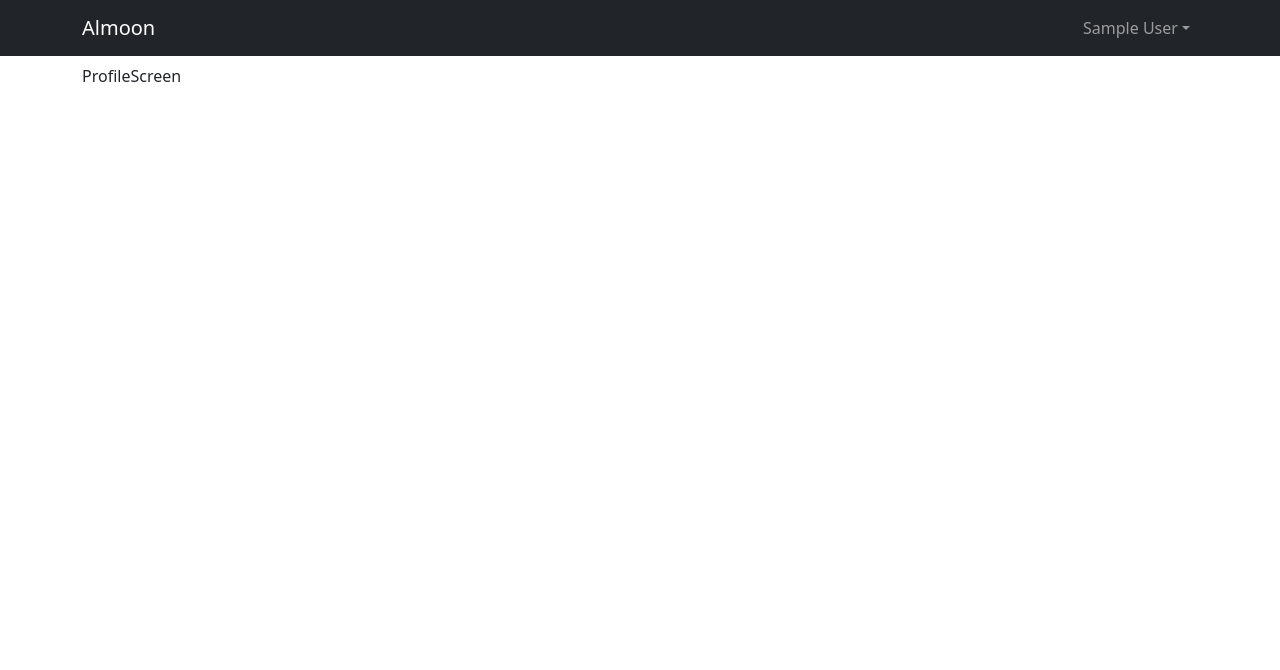
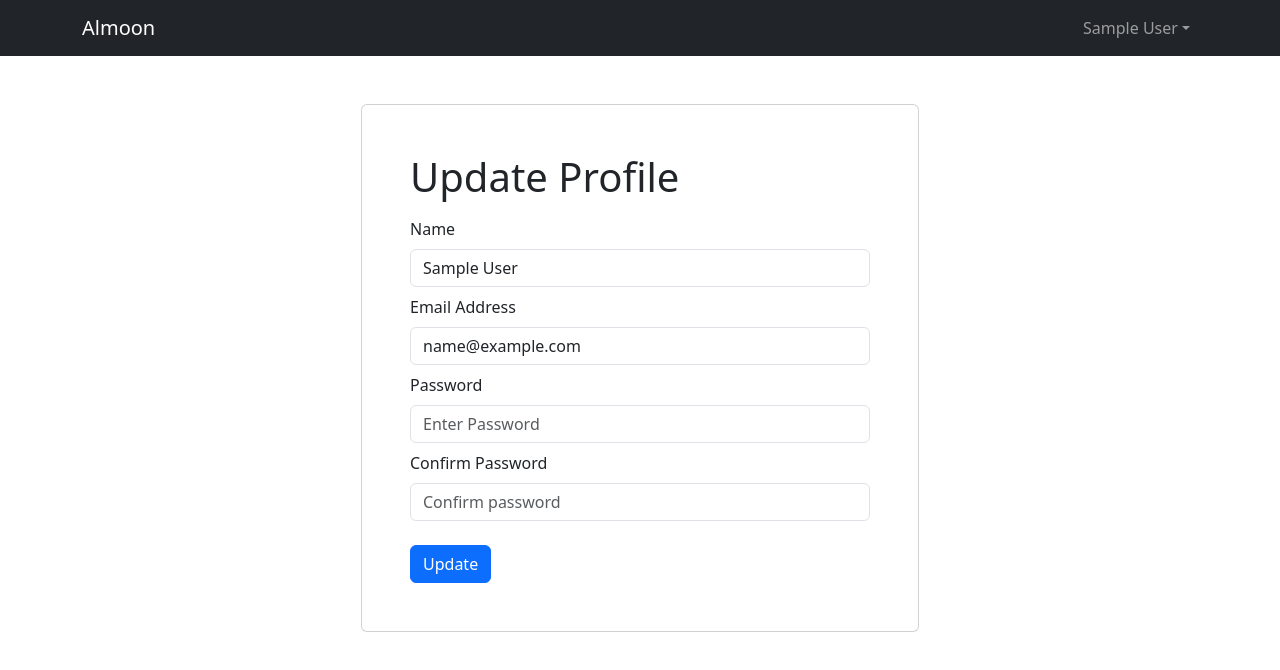
Before and after one commit to gusthescripter/Almoon, a React (Vite) app in the folder frontend/: page /profile in a window 1280 px wide. Shown: the top 670 px of the page. Built offline with nearby package versions, Linux system fonts and the light colour scheme; sample sign-in values are in the browser's storage.

Commit message:
all bugs fixed, all base functionality complete. Restart terminal is server error

```diff
--- a/frontend/src/screens/ProfileScreen.jsx
+++ b/frontend/src/screens/ProfileScreen.jsx
@@ -1,7 +1,97 @@
+import { useState, useEffect } from 'react';
+import { Link, useNavigate } from 'react-router-dom';
+import { useDispatch, useSelector } from 'react-redux';
+import { Form, Button } from 'react-bootstrap';
+import FormContainer from '../components/FormContainer';
+import { toast } from 'react-toastify';
+import Loader from '../components/Loader';
+import { setCredentials } from '../slices/authSlice';
+import { useUpdateUserMutation } from '../slices/usersApiSlice';
+
+const ProfileScreen = () => {
+	const [name, setName] = useState('');
+        const [email, setEmail] = useState('');
+        const [password, setPassword] = useState('');
+	const [confirmPassword, setConfirmPassword] = useState('');
+
+	const navigate = useNavigate();
+	const dispatch = useDispatch();
+
+	const { userInfo } = useSelector((state) => state.auth);
+
+	const [updateProfile, { isLoading }] = useUpdateUserMutation();
+
+	useEffect(() => {
+		setName(userInfo.name);
+		setEmail(userInfo.email);
+	}, [userInfo.setName, userInfo.setEmail]);
+
+        const submitHandler = async (e) => {
+		e.preventDefault();
+		if(password !== confirmPassword) {
+			toast.error('Passwors do not matxh');
+		} else {
+
+			try {
+				const res = await updateProfile({
+					_id: userInfo._id,
+					name,
+					email,
+					password
+				}).unwrap();
+				dispatch(setCredentials({...res}));
+				toast.succedd('Profile successfully updated');
+			} catch(err) {
+				toast.error(err?.data?.message || err.error);
+			}
+		}
+	}
+                                                              return (
+                <FormContainer>
+			<h1>Update Profile</h1>
+                        <Form onSubmit={ submitHandler }>
 
 
-const ProfileScreen = () => {
-	return <div>ProfileScreen</div>;
-};
+				<Form.Group className='my-2' controlId='name'>
+					<Form.Label>Name</Form.Label>
+					<Form.Control
+						type='text'
+						placeholder='Enter Name'
+						value={name}
+						onChange={(e) => setName(e.target.value)}
+					></Form.Control>
+				</Form.Group>
+				<Form.Group className='my-2' controlId='email'>                                                                     <Form.Label>Email Address</Form.Label>                                                                      <Form.Control
+                                                type='email'                                                                                                placeholder='Enter Email'
+                                                value={email}
+                                                onChange={ (e) => setEmail(e.target.value) }
+                                        ></Form.Control>
+                                </Form.Group>
+				<Form.Group className='my-2' controlId='password'>                                                                  <Form.Label>Password</Form.Label>                                                                           <Form.Control
+                                                type='password'
+                                                placeholder='Enter Password'                                                                                value={password}
+                                                onChange={ (e) => setPassword(e.target.value) }
+                                        ></Form.Control>
+                                </Form.Group>
+				<Form.Group className='my-2' controlId='confirmPassword'>
+					<Form.Label>Confirm Password</Form.Label>
+					<Form.Control
+						type='password'
+						placeholder='Confirm password'
+						value={confirmPassword}
+						onChange={(e) => setConfirmPassword(e.target.value)}
+					></Form.Control>
+				</Form.Group>
+
+				{isLoading && <Loader />}
+
+                                <Button type='submit' variant='primary' className='mt-3'>
+					Update
+                                </Button>
+
+                        </Form>                                       </FormContainer>
+        )
+
+}
 
 export default ProfileScreen;
--- a/frontend/src/slices/usersApiSlice.js
+++ b/frontend/src/slices/usersApiSlice.js
@@ -1,15 +1,20 @@
 import { apiSlice } from './apiSlice';
-
 const USERS_URL = '/api/users';
 
-export const usersApiSlice = apiSlice.injectEndpoints({
+export const userApiSlice = apiSlice.injectEndpoints({
   endpoints: (builder) => ({
     login: builder.mutation({
       query: (data) => ({
         url: `${USERS_URL}/auth`,
         method: 'POST',
-				body: data
-			})
+        body: data,
+      }),
+    }),
+    logout: builder.mutation({
+      query: () => ({
+        url: `${USERS_URL}/logout`,
+        method: 'POST',
+      }),
     }),
     register: builder.mutation({
       query: (data) => ({
@@ -18,13 +23,19 @@ export const usersApiSlice = apiSlice.injectEndpoints({
         body: data,
       }),
     }),
-		logout: builder.mutation({
-			query: () => ({
-				url: `${USERS_URL}/logout`,
-				method: 'POST'
-			})
-		})
-	})
+    updateUser: builder.mutation({
+      query: (data) => ({
+        url: `${USERS_URL}/profile`,
+        method: 'PUT',
+        body: data,
+      }),
+    }),
+  }),
 });
 
-export const { useLoginMutation, useLogoutMutation, useRegisterMutation } = usersApiSlice;
+export const {
+  useLoginMutation,
+  useLogoutMutation,
+  useRegisterMutation,
+  useUpdateUserMutation,
+} = userApiSlice;
```
Also changed, not shown: 1 other file (tests, documents, lock files or other folders). Lines whose indentation alone changed are shown as unchanged.
